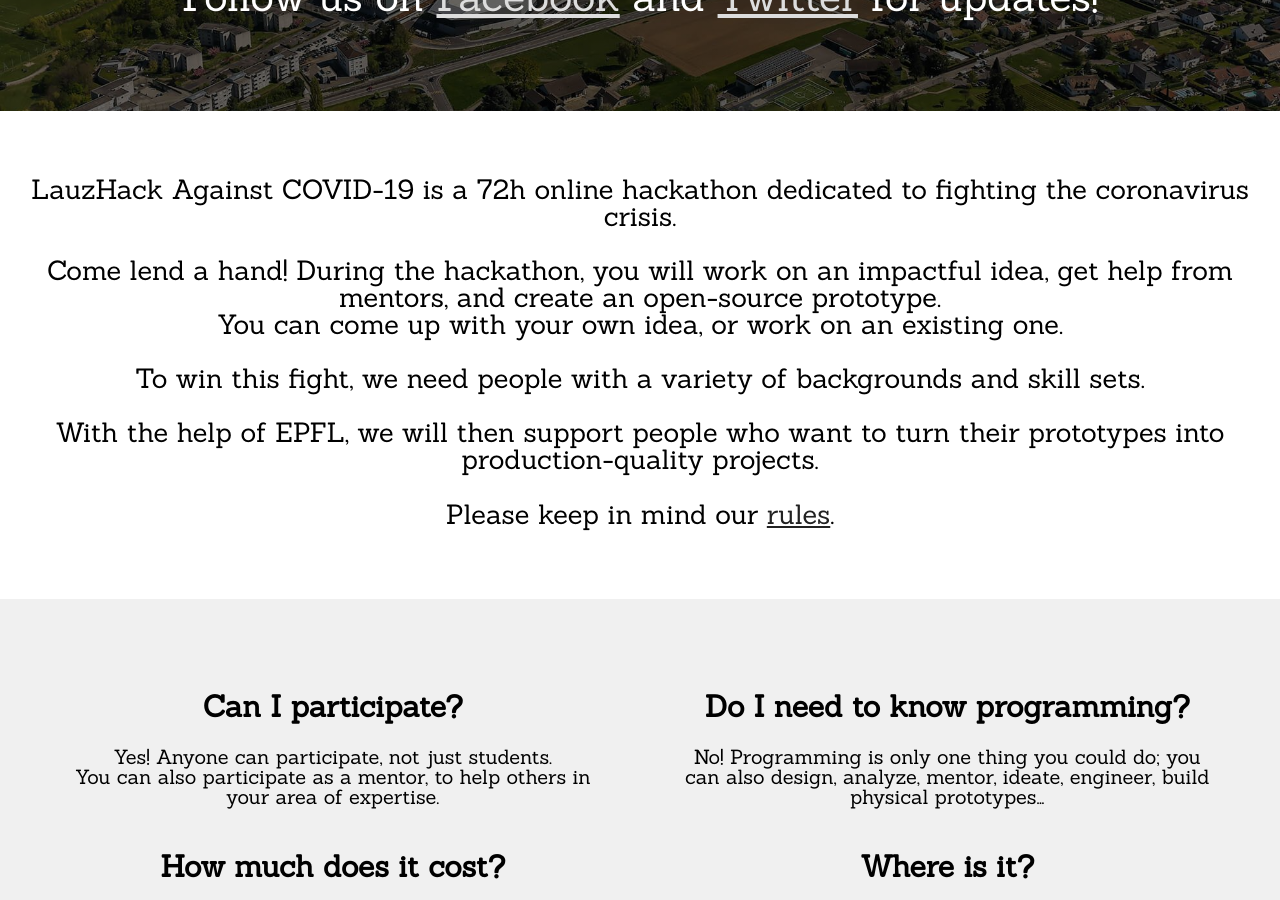
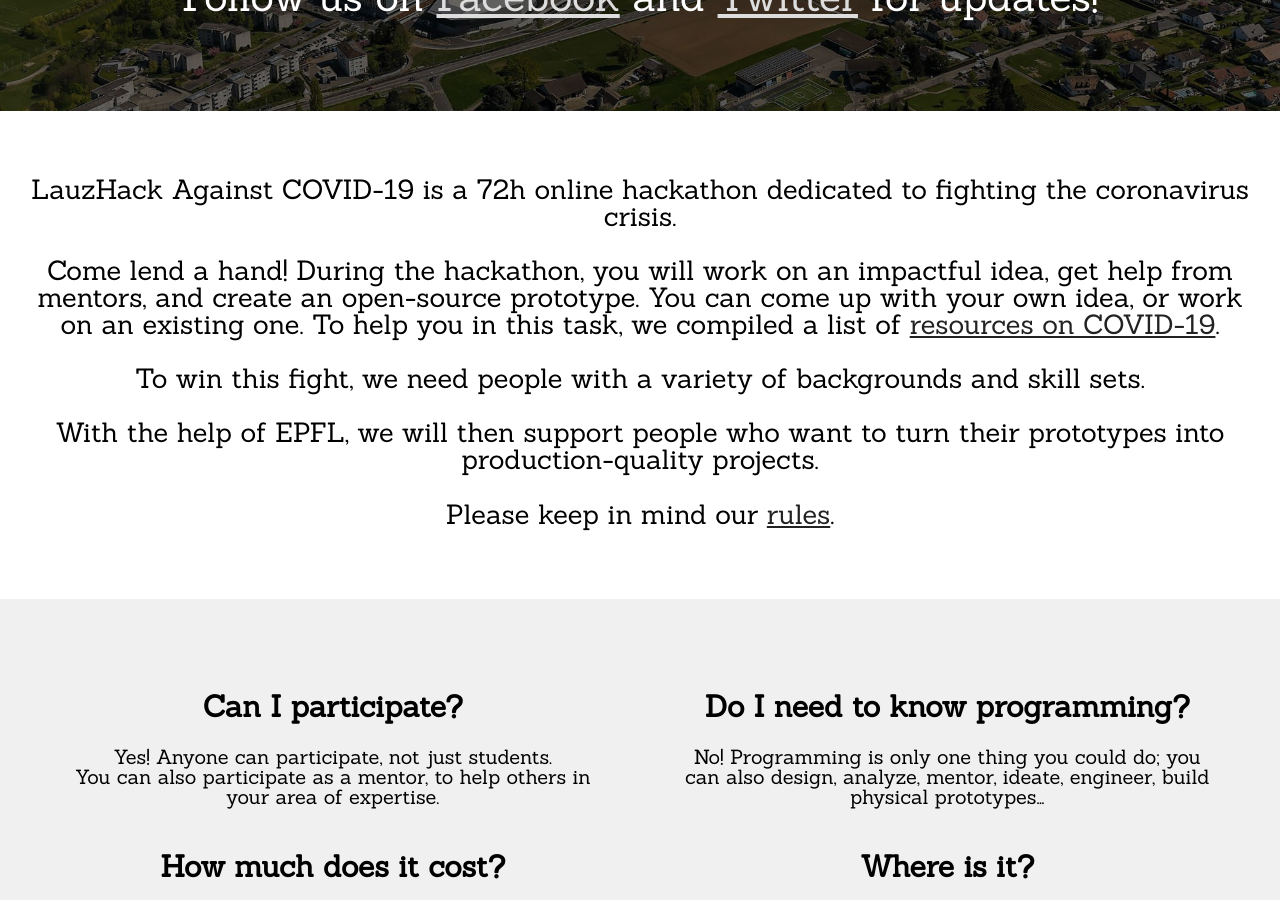
Before and after one commit to LauzHack/ViralHack-website, a Jekyll site: the page built from index.html, in a window 1280 px wide and 900 px high, scrolled down 675 px. Built offline with Jekyll 4.4.1, drawn with Linux system fonts in a browser that asks for light colours.

Commit message:
Add link to COVID-19 resources (doc in view-only mode)

```diff
--- a/_data/info.yml
+++ b/_data/info.yml
@@ -13,7 +13,7 @@ description_long: |-
   LauzHack Against COVID-19 is a 72h online hackathon dedicated to fighting the coronavirus crisis.
 
   Come lend a hand! During the hackathon, you will work on an impactful idea, get help from mentors, and create an open-source prototype.
-  You can come up with your own idea, or work on an existing one.
+  You can come up with your own idea, or work on an existing one. To help you in this task, we compiled a list of [resources on COVID-19](https://docs.google.com/document/d/1bdpx1sUZFeY-JdIlyQwUEvevmPIq5Ea-S-Vg-orFsag/edit?usp=sharing).
 
   To win this fight, we need people with a variety of backgrounds and skill sets.
 
```
